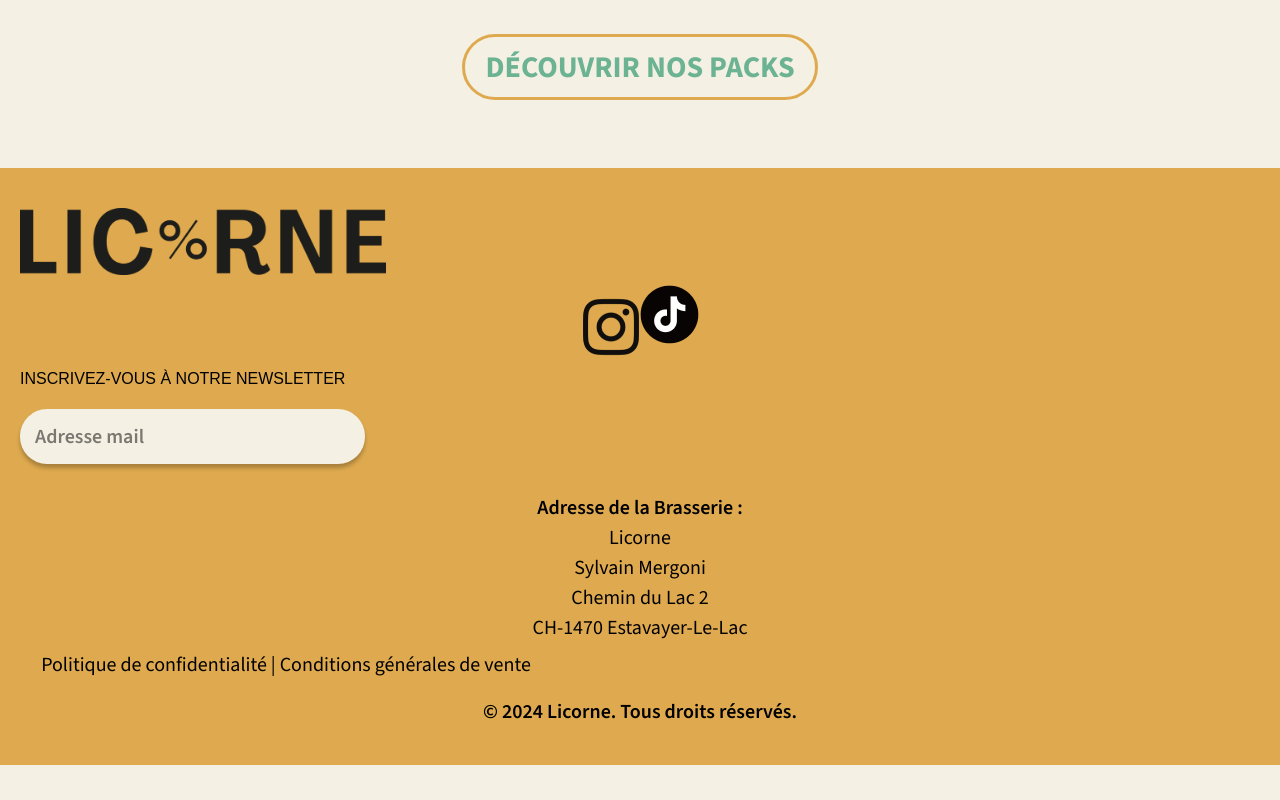
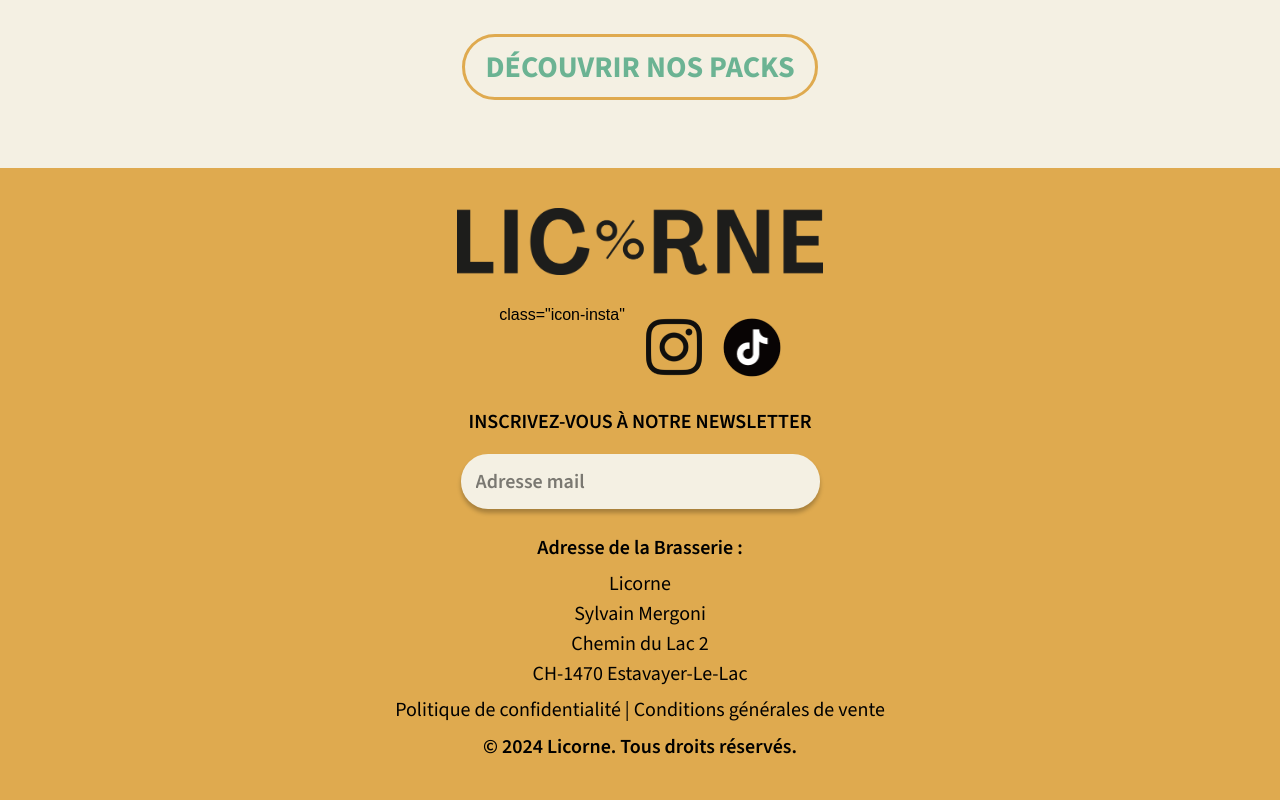
Before and after one commit to joliehelfer/ppro2024, a website built with Parcel: page src/index.html in a window 1280 px wide. Shown: the part 3289-4089 px from the top of the page. Before the commit the page ends 4054 px from the top, so only its background shows below. Built offline with nearby package versions, Linux system fonts and the light colour scheme; a web font is replaced by a local one.

Commit message:
footer finalisation

```diff
--- a/src/index.html
+++ b/src/index.html
@@ -189,16 +189,26 @@
     <footer id="contact">
       <img src="../img/licorne_logo.png" alt="logo" class="logo-footer" />
       <div class="icon-footer">
+          class="icon-insta"
+        <a href="https://www.instagram.com/" target="_blank">
           <img
             src="../img/instagram_icon.png"
             alt="instagram"
             class="icon-insta"
           />
+        </a>
+        <a
+          href="https://www.tiktok.com/login?lang=fr&redirect_url=https%3A%2F%2Fwww.tiktok.com%2Fupload%3Flang%3Dfr"
+          target="_blank"
+        >
           <img src="../img/tik_tok_icon.png" alt="tiktok" class="icon-tiktok" />
+        </a>
       </div>
       <p class="newsletter-text">INSCRIVEZ-VOUS À NOTRE NEWSLETTER</p>
+      <div class="newsletter-container">
         <div class="newsletter-bar">
           <input type="email" placeholder="Adresse mail" class="email-input" />
+        </div>
       </div>
       <p class="adress-title">Adresse de la Brasserie :</p>
       <p class="footer-text">Licorne</p>
--- a/src/scss/modules/_adress.scss
+++ b/src/scss/modules/_adress.scss
@@ -1,5 +1,4 @@
 .adress-title {
-  margin-top: 30px; /* Ajuste la marge selon tes besoins */
   color: var(--noir, #000);
   font-family: "Source Sans 3", sans-serif;
   font-size: 20px;
@@ -7,4 +6,5 @@
   font-weight: 600;
   line-height: normal;
   text-align: center;
+  margin: 10px 0;
 }
--- a/src/scss/modules/_copyright.scss
+++ b/src/scss/modules/_copyright.scss
@@ -1,5 +1,4 @@
 .copyright {
-  margin-top: 20px;
   color: var(--noir, #000);
   font-family: "Source Sans 3", sans-serif;
   font-size: 20px;
@@ -7,4 +6,5 @@
   font-weight: 600;
   line-height: normal;
   text-align: center;
+  margin-top: 10px;
 }
--- a/src/scss/modules/_footer.scss
+++ b/src/scss/modules/_footer.scss
@@ -3,15 +3,20 @@
   flex-direction: column;
   align-items: center;
   padding: 40px 20px;
+  text-align: center;
 }
 
 .footer-text {
-  margin-top: 3px;
+  font-size: 20px;
+  font-weight: 400;
+  margin: 5px 0;
+}
+
+.newsletter-text,
+.adress-title,
+.footer-text,
+.politique-text,
+.copyright {
   color: var(--noir, #000);
-  font-family: "Source Sans 3", sans-serif;
-  font-size: 20px;
-  font-style: normal;
-  font-weight: 400;
-  line-height: normal;
-  text-align: center;
+  font-family: "Source Sans 3";
 }
--- a/src/scss/modules/_icon.scss
+++ b/src/scss/modules/_icon.scss
@@ -5,17 +5,20 @@
 .icon-footer {
   display: flex;
   justify-content: center;
-  margin-top: 10px;
-}
-
-.icon-tiktok {
-  width: 59px;
-  height: 59px;
-  flex-shrink: 0;
+  gap: 20px;
+  margin-bottom: 20px;
+  margin-top: 20px;
 }
 
 .icon-insta {
   width: 58px;
-  height: 84px;
+  height: auto;
   flex-shrink: 0;
 }
+
+.icon-tiktok {
+  width: 58px;
+  height: 59px;
+  flex-shrink: 0;
+  margin-top: 13px;
+}
--- a/src/scss/modules/_logo.scss
+++ b/src/scss/modules/_logo.scss
@@ -9,5 +9,6 @@
 .logo-footer {
   width: 366px;
   height: 67px;
-  flex-shrink: 0;
+  display: block;
+  margin: 0 auto 30px;
 }
--- a/src/scss/modules/_newsletter.scss
+++ b/src/scss/modules/_newsletter.scss
@@ -7,10 +7,18 @@
   border-radius: 27px;
   display: flex;
   align-items: center;
+  justify-content: center;
   padding: 0 15px;
+  margin: 0 auto 15px auto;
 }
 
-.newsletter-bar {
-  margin-top: 20px;
-  width: 345px;
+.newsletter-container {
+  display: flex;
+  justify-content: center;
 }
+
+.newsletter-text {
+  font-size: 20px;
+  font-weight: 600;
+  margin: 20px 0;
+}
--- a/src/scss/modules/_politique.scss
+++ b/src/scss/modules/_politique.scss
@@ -1,5 +1,4 @@
 .politique-text {
-  margin-top: 10px;
   width: 532px;
   color: var(--noir, #000);
   font-family: "Source Sans 3", sans-serif;
@@ -8,4 +7,7 @@
   font-weight: 400;
   line-height: normal;
   text-align: center;
+  margin: 10px auto;
+  margin-bottom: 10px;
+  display: block;
 }
```
Lines whose indentation alone changed are shown as unchanged.
